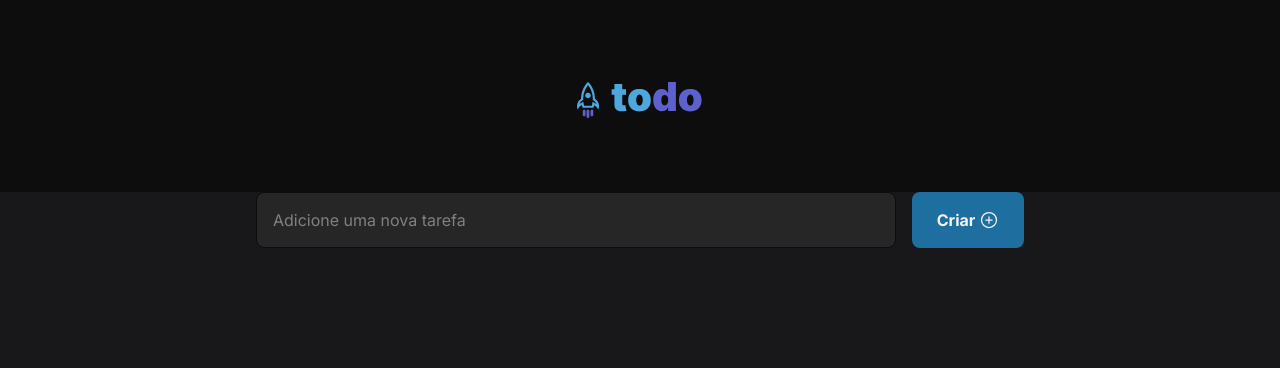
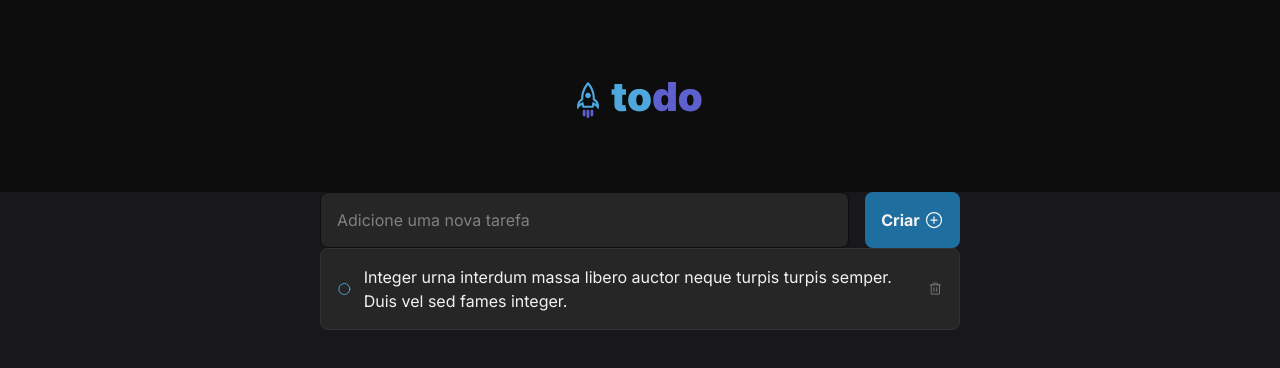
Before and after one commit to brunofariasdeo/to-do, a React (Vite) app: page / in a window 1280 px wide. Shown: the top 368 px of the page. Built offline with nearby package versions, Linux system fonts and the light colour scheme.

Commit message:
Create Task and TaskList component

```diff
--- a/src/App.tsx
+++ b/src/App.tsx
@@ -1,11 +1,15 @@
 import { Header } from "./components/Header";
 import { NewTask } from "./components/NewTask";
+import { TaskList } from "./components/TaskList";
 
 function App() {
   return (
     <>
       <Header />
-      <NewTask />
+      <div className="w-full px-80 flex flex-col items-center justify-center">
+        <NewTask />
+        <TaskList />
+      </div>
     </>
   );
 }
--- a/src/components/NewTask.tsx
+++ b/src/components/NewTask.tsx
@@ -2,9 +2,9 @@ import { PlusCircle } from "phosphor-react";
 
 export function NewTask() {
   return (
-    <section className="flex items-center justify-center">
+    <section className="w-full flex items-center justify-center">
       <input
-        className="w-[40rem] h-14 mr-4 pl-4 text-gray-100 placeholder-gray-300 bg-gray-500 border rounded-lg border-gray-700"
+        className="w-full h-14 mr-4 pl-4 text-gray-100 placeholder-gray-300 bg-gray-500 border rounded-lg border-gray-700"
         placeholder="Adicione uma nova tarefa"
       />
       <button className="w-28 h-14 p-2 bg-blue-dark flex items-center justify-center rounded-lg font-bold">
--- /dev/null
+++ b/src/components/Task.tsx
@@ -0,0 +1,14 @@
+import { CheckCircle, Circle, Trash } from "phosphor-react";
+
+export function Task() {
+  return (
+    <div className="w-full p-4 flex items-center justify-center text-gray-100 placeholder-gray-300 bg-gray-500 border rounded-lg border-gray-400">
+      <Circle color="#4EA8DE" size={20} />
+      <p className="mx-3 mt-0 pr-3">
+        Integer urna interdum massa libero auctor neque turpis turpis semper.
+        Duis vel sed fames integer.
+      </p>
+      <Trash color="#808080" size={20} />
+    </div>
+  );
+}
--- /dev/null
+++ b/src/components/TaskList.tsx
@@ -0,0 +1,9 @@
+import { Task } from "./Task";
+
+export function TaskList() {
+  return (
+    <section className="w-full flex items-center justify-center">
+      <Task />
+    </section>
+  );
+}
```
